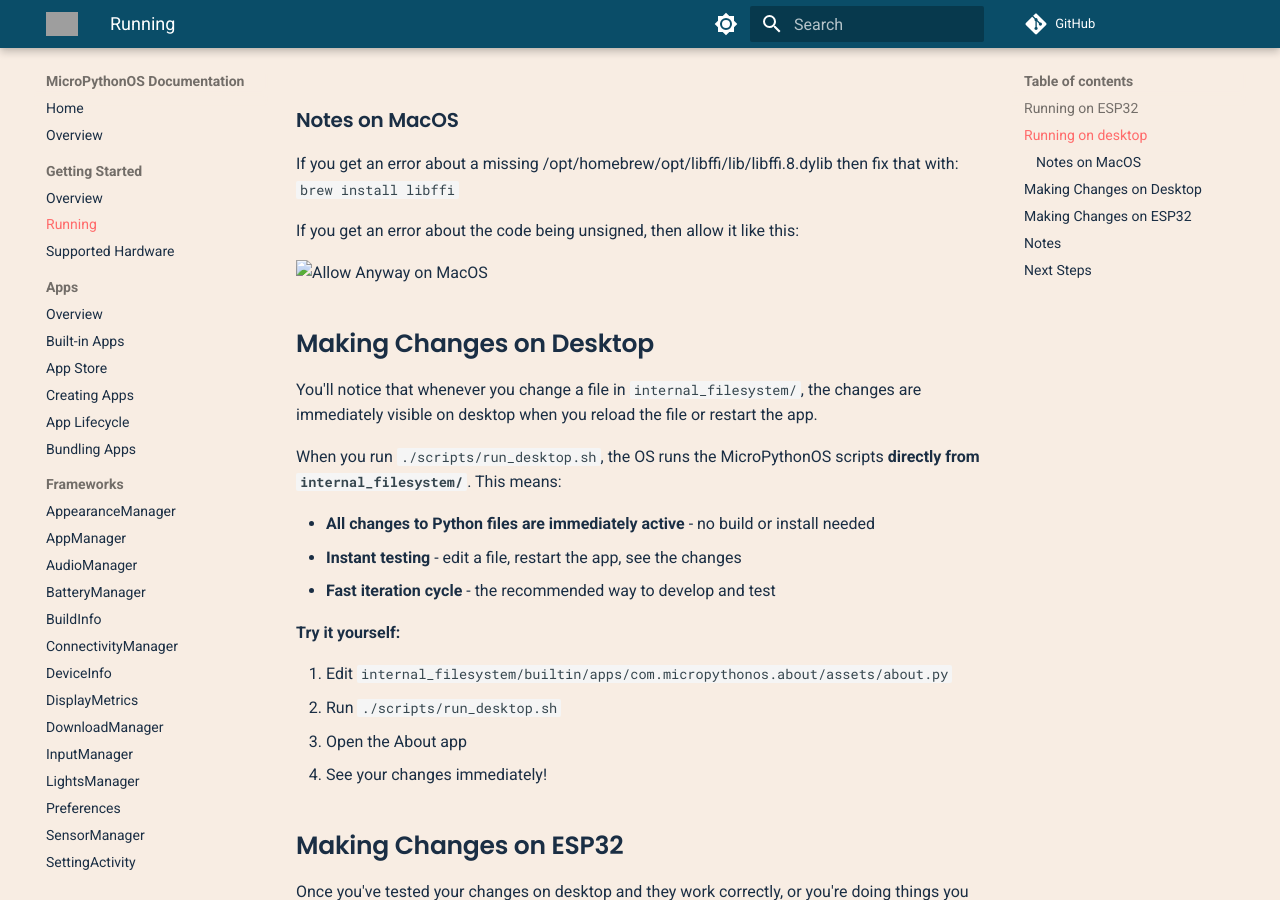
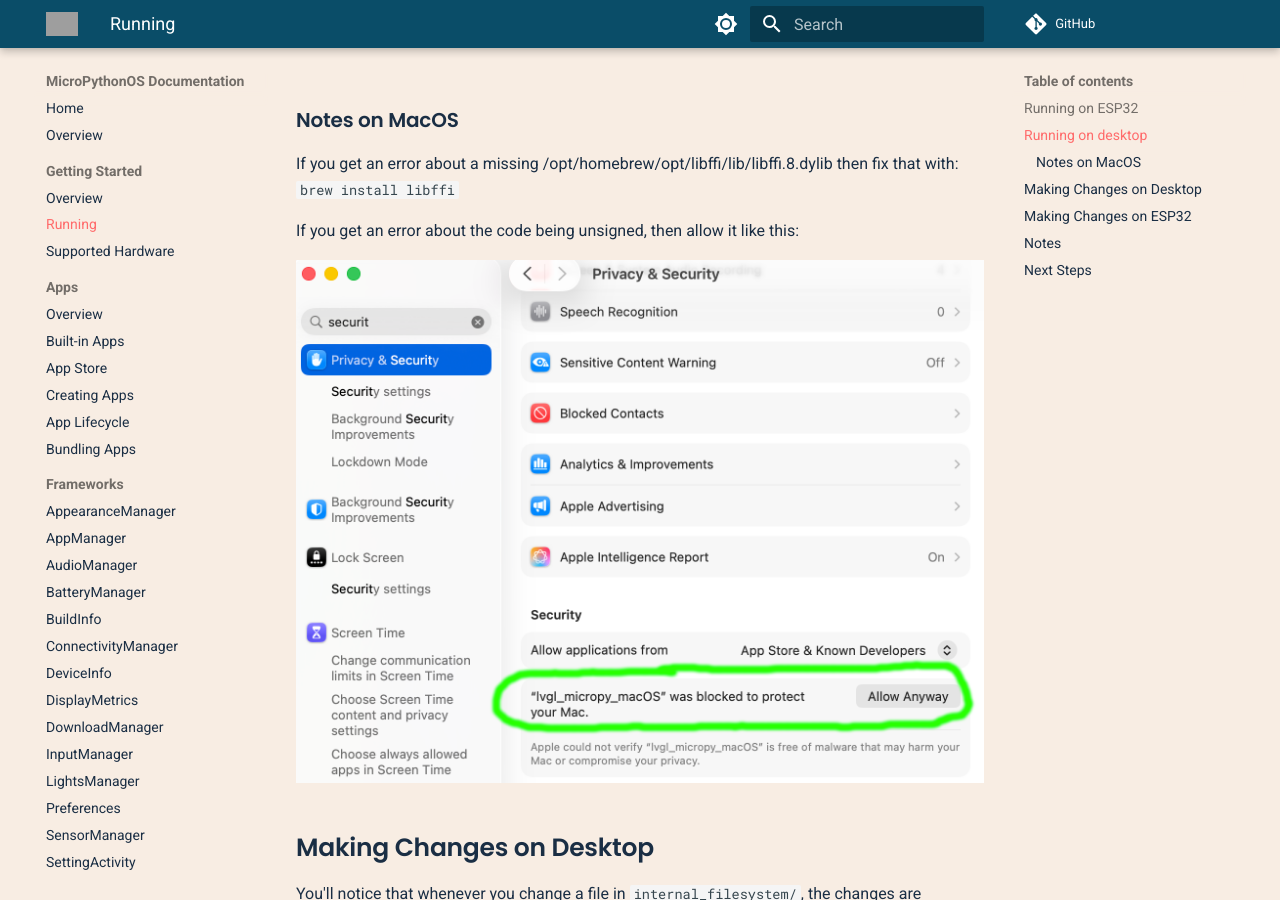
Before and after one commit to MicroPythonOS/docs, an MkDocs documentation site: the page built from docs/getting-started/running.md, in a window 1280 px wide and 900 px high, scrolled down 1176 px. Built offline with MkDocs 1.6.1 and Material for MkDocs 9.7.7, drawn with Linux system fonts in a browser that asks for light colours; comment, search, counter and statistics services are not loaded; grey boxes are pictures that could not be loaded.

Commit message:
Fix image

```diff
--- a/docs/os-development/running-on-desktop.md
+++ b/docs/os-development/running-on-desktop.md
@@ -42,7 +42,7 @@
 
 If you get an error about the code being unsigned, then allow it like this:
 
-![Allow Anyway on MacOS](macos-allow-anyway.png)
+![Allow Anyway on MacOS](/os-development/macos-allow-anyway.png)
 
 
 
```
